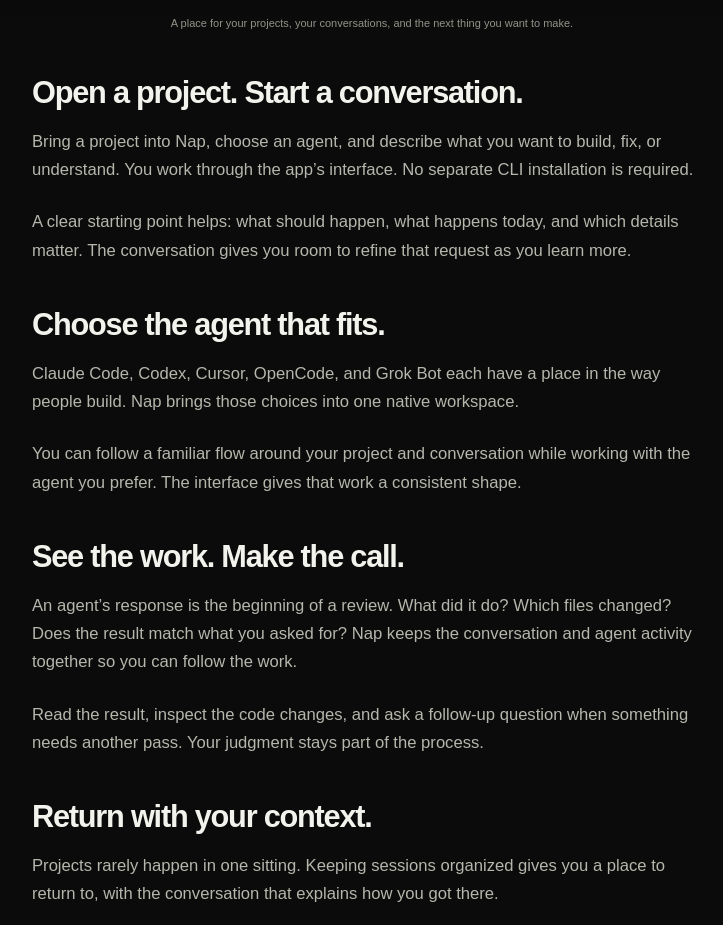
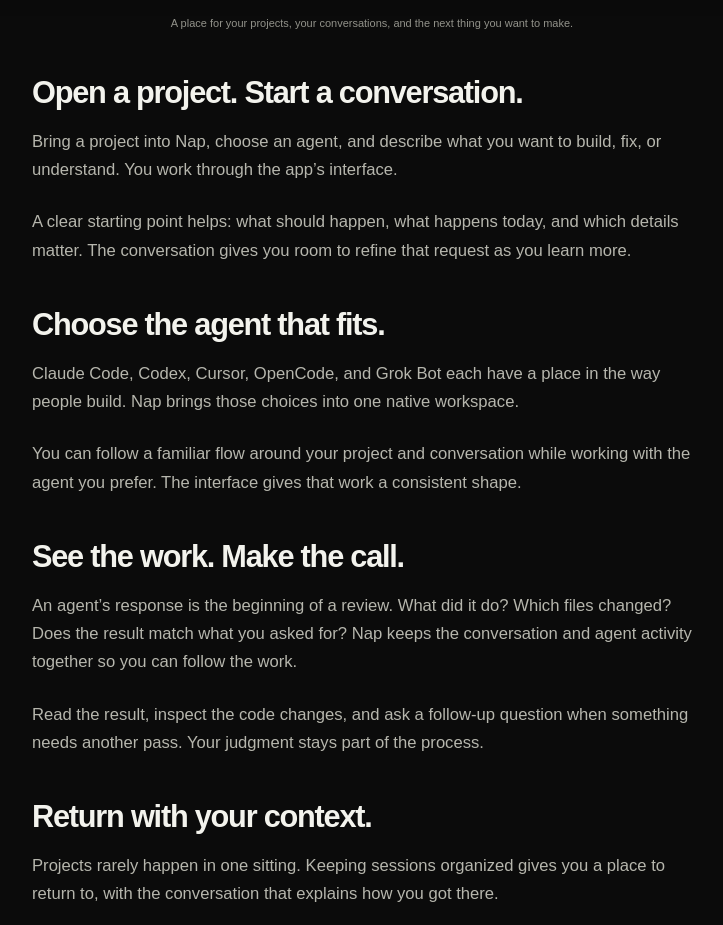
Before and after one commit to farzeenilyaszargar/Mandora, a Next.js app: page /blogs/why in a window 1280 px wide. Shown: the part 1047-1972 px from the top of the page, without its empty margins (268-991 px from the left). Built offline with nearby package versions, Linux system fonts and the light colour scheme.

Commit message:
Remove separate CLI installation wording from site copy

```diff
--- a/app/blogs/hello-nap/page.tsx
+++ b/app/blogs/hello-nap/page.tsx
@@ -20,7 +20,7 @@ export default function WhyWeStartedPost() {
 
           <h2>Start with what you want to build.</h2>
           <p>A session might begin with a bug you can reproduce, a feature you have been thinking about, or a part of the code you want to understand. Nap gives you a place to bring that question to an agent and work through the answer.</p>
-          <p>You can describe the goal in the conversation, follow the agent’s activity, and review the result. The experience stays inside the app, without a separate CLI installation.</p>
+          <p>You can describe the goal in the conversation, follow the agent’s activity, and review the result. The experience stays inside the app.</p>
 
           <h2>Your agents. One familiar app.</h2>
           <p>You might prefer Claude Code for one task and Codex for another. Nap brings your coding agents into a shared interface, so choosing an agent is part of working on a project.</p>
--- a/app/blogs/why/page.tsx
+++ b/app/blogs/why/page.tsx
@@ -25,7 +25,7 @@ export default function WhyPost() {
           </figure>
 
           <h2>Open a project. Start a conversation.</h2>
-          <p>Bring a project into Nap, choose an agent, and describe what you want to build, fix, or understand. You work through the app’s interface. No separate CLI installation is required.</p>
+          <p>Bring a project into Nap, choose an agent, and describe what you want to build, fix, or understand. You work through the app’s interface.</p>
           <p>A clear starting point helps: what should happen, what happens today, and which details matter. The conversation gives you room to refine that request as you learn more.</p>
 
           <h2>Choose the agent that fits.</h2>
--- a/app/lib/seo.ts
+++ b/app/lib/seo.ts
@@ -5,7 +5,7 @@ export const site = {
   alternateName: "Nap Code",
   url: "https://www.nap.cx",
   title: "Nap | The Interface For All Your Agents",
-  description: "Nap brings your coding agents into one native app for Mac. Open projects, chat with agents, and review code changes—all without separate CLI setup.",
+  description: "Nap brings your coding agents into one native app for Mac. Open projects, chat with agents, and review code changes in one workspace.",
   image: "/opengraph-image",
 };
 
--- a/app/page.tsx
+++ b/app/page.tsx
@@ -60,7 +60,7 @@ export default function Home() {
         <div className="nap-section-heading"><h2 id="workflow-title">Less setup.<br />More getting somewhere.</h2><p>Open a project. Choose an agent.<br />Start building, right inside Nap.</p></div>
         <div className="nap-workflow-steps">
           <article><WorkflowIcon kind="project" /><h3>Open your project.</h3><p>Bring your code into Nap and start a conversation about what you want to build or change.</p></article>
-          <article><WorkflowIcon kind="agent" /><h3>Choose your agent.</h3><p>Pick the agent you want to work with directly in Nap. No separate CLI installation required.</p></article>
+          <article><WorkflowIcon kind="agent" /><h3>Choose your agent.</h3><p>Pick the agent you want to work with directly in Nap.</p></article>
           <article><WorkflowIcon kind="work" /><h3>Review and keep going.</h3><p>See what your agent did, review the code changes, and continue the conversation in the same app.</p></article>
         </div>
       </section>
```
Also changed, not shown: 1 other file (tests, documents, lock files or other folders).
